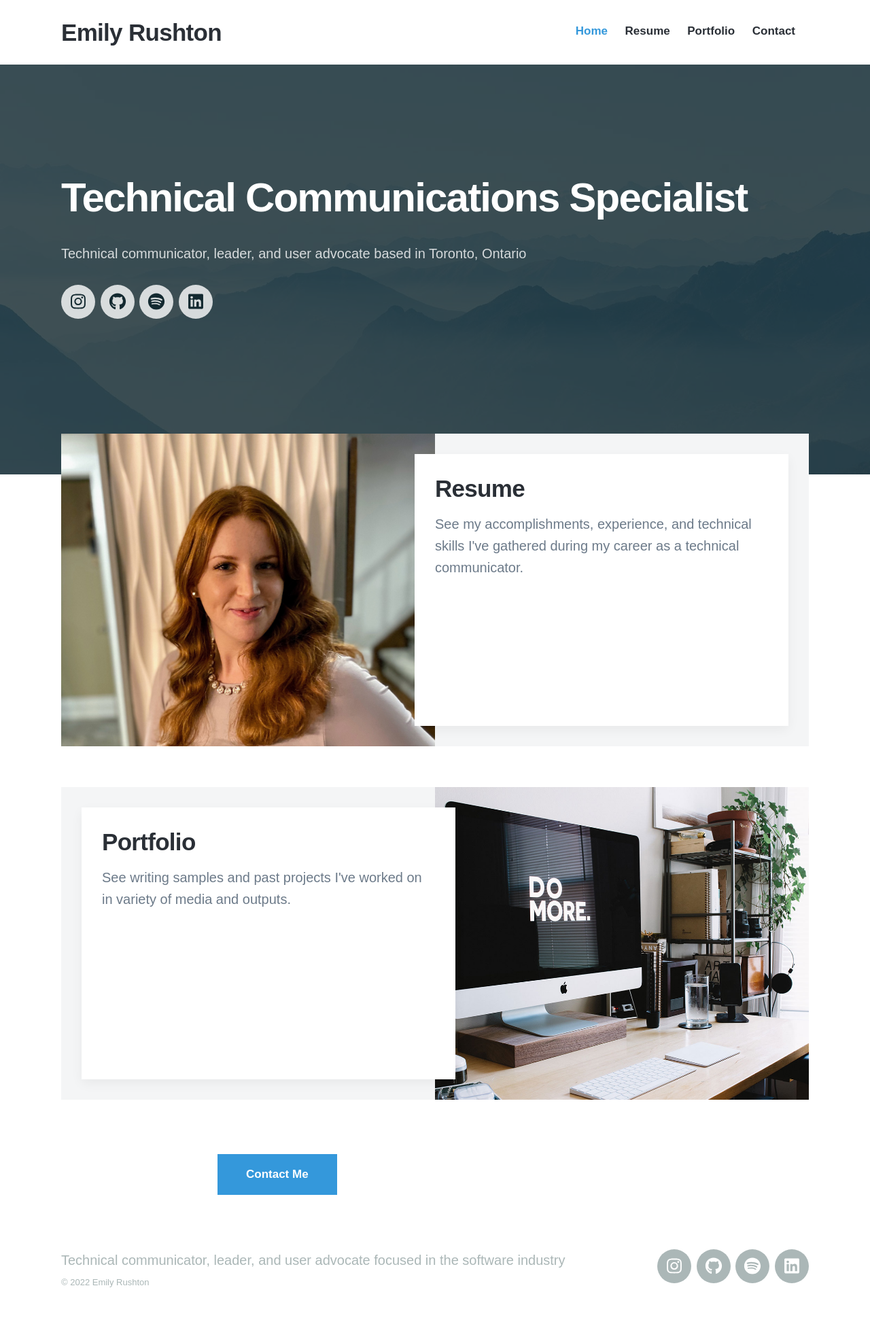
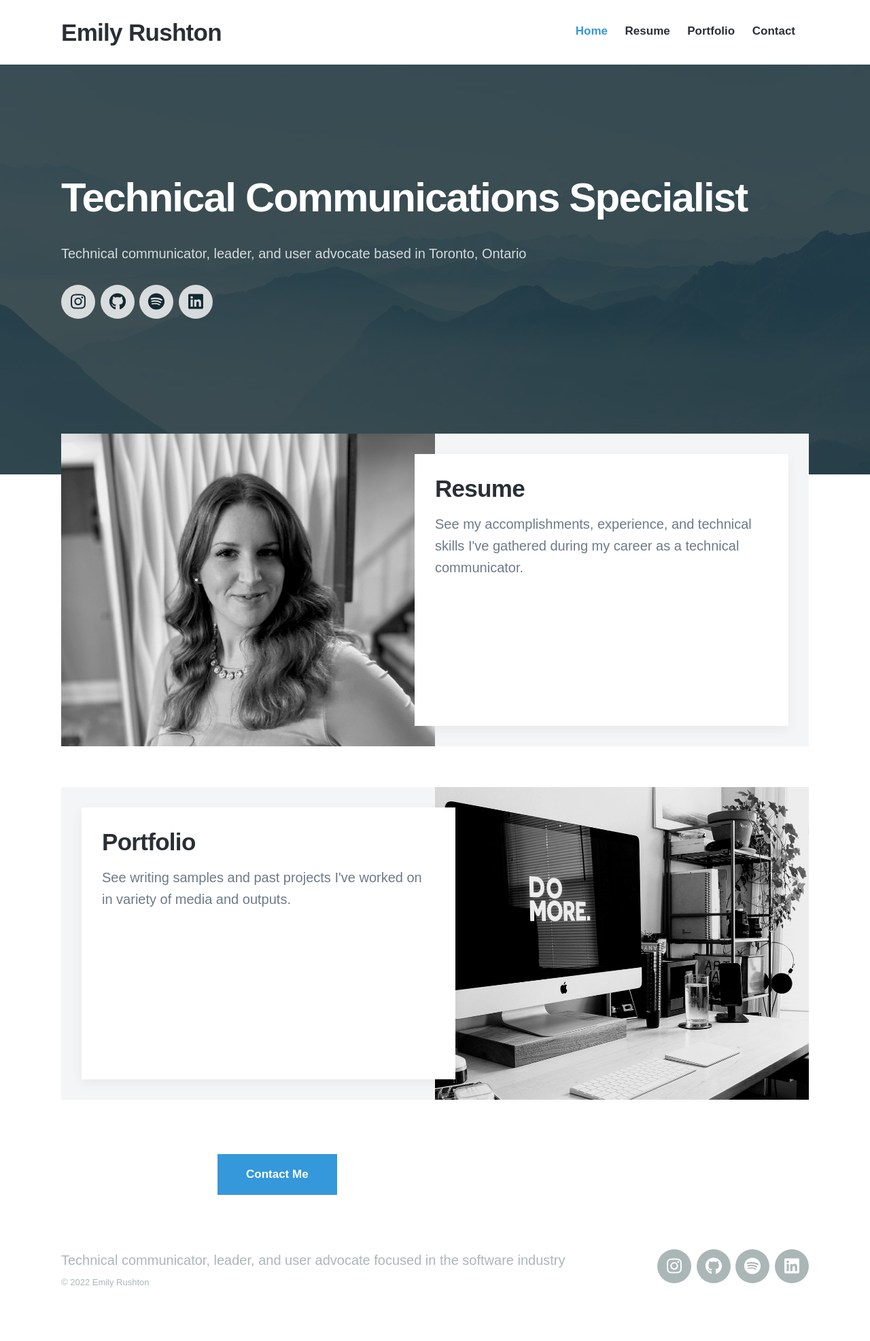
Before and after one commit to emilyrushton/emilyrushton.github.io, a Jekyll site: the page built from index.html, in a window 1280 px wide. Shown: the whole page at 68% size. Built offline with Jekyll 4.4.1, drawn with Linux system fonts in a browser that asks for light colours; nearby versions of some CDN libraries; some web fonts are replaced.

Commit message:
Adding greyscale on images

```diff
--- a/index.html
+++ b/index.html
@@ -29,7 +29,7 @@
 		<article class="post">
 
 			<div class="post__image-wrap">
-				<div class="post__image" style="background-image: url({{ '/images/demo/head-square.jpg' | relative_url }})"></div>
+				<div class="post__image" style="background-image: url({{ '/images/demo/head-square-b-w.jpg' | relative_url }})"></div>
 			</div>
 
 			<div class="post__content-wrap">
```
Also changed, not shown: images/demo/about.jpg, images/demo/head-square-b-w.jpg (added).
